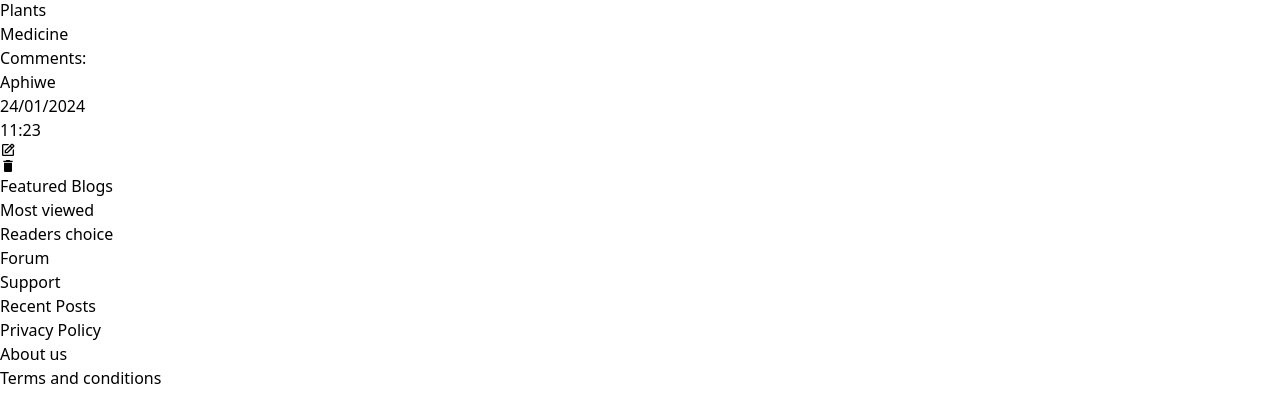
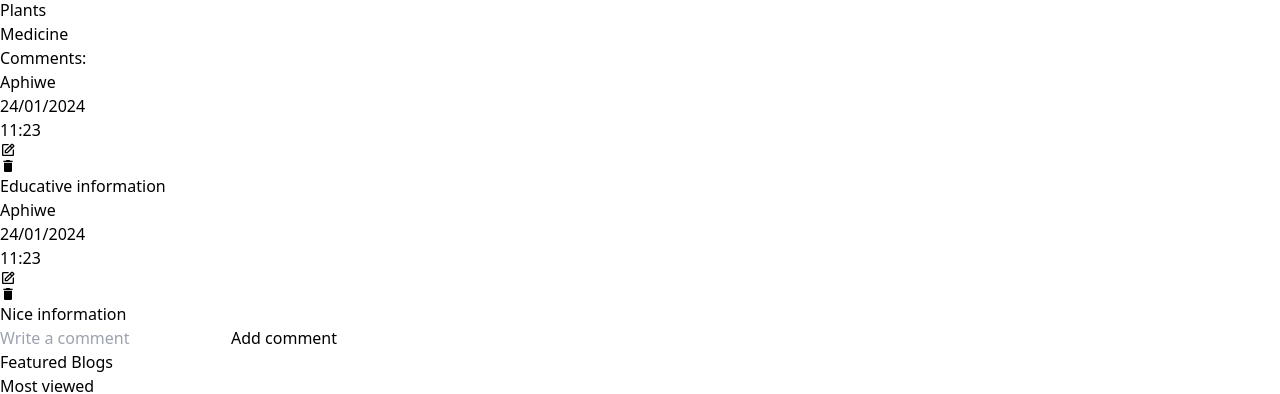
Before and after one commit to Lucia151/BlogApp, a React (Vite) app in the folder Front-end/: page /posts/post/1 in a window 1280 px wide. Shown: the part 386-780 px from the top of the page. Built offline with nearby package versions, Linux system fonts and the light colour scheme.

Commit message:
Write a comment

```diff
--- a/Front-end/src/pages/PostDetails.jsx
+++ b/Front-end/src/pages/PostDetails.jsx
@@ -38,47 +38,50 @@
         <div className="flex flex-col mt-4">
             <h3 className="mt-6 mb-4 font-semibold">Comments:</h3>
             {/* Comments section */}
-            <div className="px-2 py-2 bg-gray-200 rounded-lg">
+            <div className="px-2 py-2 bg-gray-200 rounded-lg my-2">
             <div className="flex items-center justify-between">
                 <h3 className="font-bold text-red-600">Aphiwe</h3>
                 <div className="flex justify-center items-center space-x-4">
                  <p className="text-gray-500 text-sm">24/01/2024</p>
                  <p className="text-gray-500 text-sm">11:23</p>
 
+            <div className="flex items-center justify-center space-x-2">
+                <p><BiEdit/></p>
+                <p><MdDelete/></p>
 
+            </div>
+            </div>
+            </div>
+            <p className="px-4 mt-2"> Educative information</p>
+            </div>
 
-
-
-
-
-
-
-
-
-
-
-
-
-
-
-
-
-
-
-
+             {/* Comments section */}
+             <div className="px-2 py-2 bg-gray-200 rounded-lg my-2">
+            <div className="flex items-center justify-between">
+                <h3 className="font-bold text-red-600">Aphiwe</h3>
+                <div className="flex justify-center items-center space-x-4">
+                 <p className="text-gray-500 text-sm">24/01/2024</p>
+                 <p className="text-gray-500 text-sm">11:23</p>
 
             <div className="flex items-center justify-center space-x-2">
                 <p><BiEdit/></p>
                 <p><MdDelete/></p>
 
             </div>
-
-                    </div>
-
-                </div>
-
+            </div>
+            </div>
+            <p className="px-4 mt-2"> Nice information</p>
             </div>
         </div>
+
+        {/* Write a comment */}
+        <div className="w-full flex flex-col mt-4 md:flex-row">
+            <input type="text" placeholder="Write a comment" className="md:w-[90%] outline-none px-4 mt-4 md:mt-0"/>
+            <button className="bg-black text-sm text-white px-2 py-2 md:w-[10%] mt-4 md:mt-0">Add comment</button>
+
+
+        </div>
+
         </div>
         <Footer/>
     </div>
```
